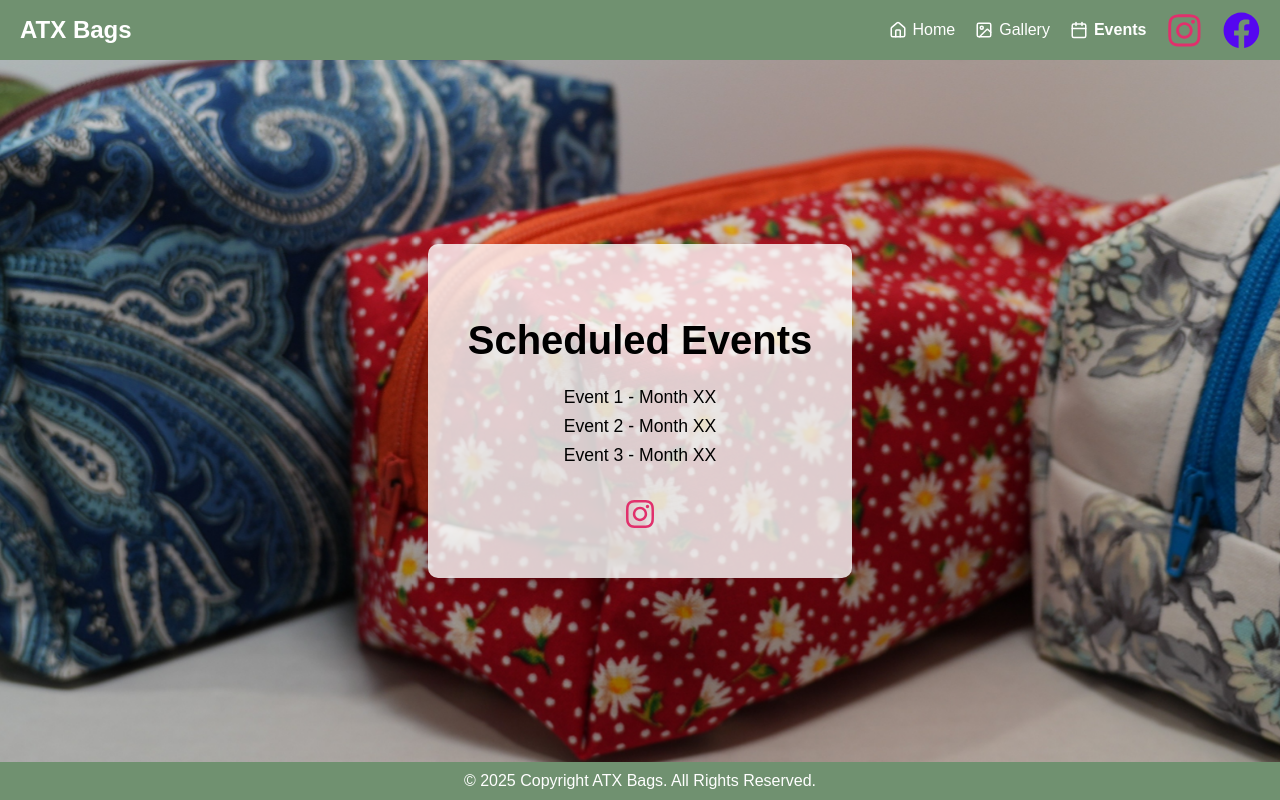
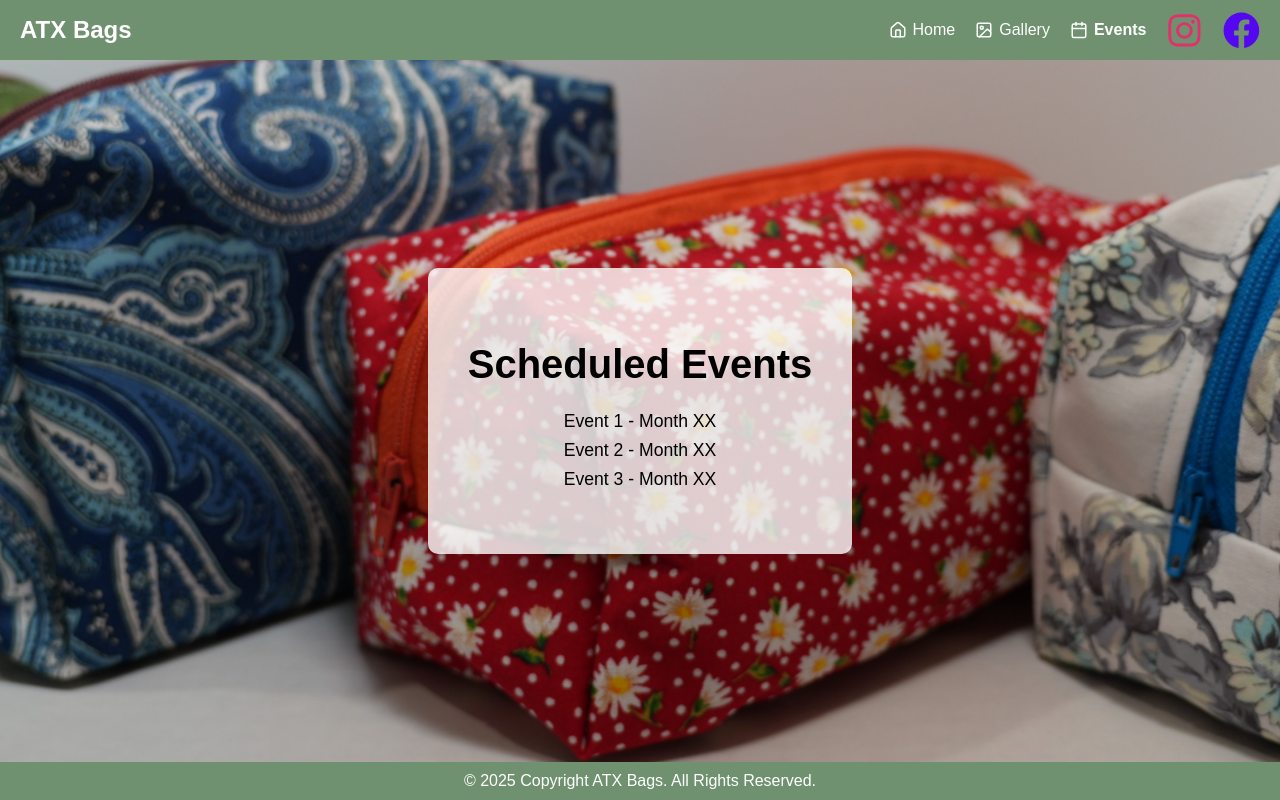
Before and after one commit to bgt1717/BagWebsite2, a React (Vite) app in the folder BagSite/: page /events in a window 1280 px wide. Built offline with nearby package versions, Linux system fonts and the light colour scheme.

Commit message:
hero update

```diff
--- a/BagSite/src/pages/Events.jsx
+++ b/BagSite/src/pages/Events.jsx
@@ -15,18 +15,6 @@ export default function Events() {
             <li>Event 2 - Month XX</li>
             <li>Event 3 - Month XX</li>
           </ul>
-
-          {/* Social icons */}
-          <div className="social-link">
-            <a
-              href="https://www.instagram.com/yane_crafts/?igsh=ZmRkeHcyZXBmOXZ5#"
-              target="_blank"
-              rel="noopener noreferrer"
-              style={{ color: "#E1306C" }}
-            >
-              <FaInstagram />
-            </a>
-          </div>
         </div>
       </main>
       <Footer />
--- a/BagSite/src/pages/Home.jsx
+++ b/BagSite/src/pages/Home.jsx
@@ -12,7 +12,8 @@ export default function Home() {
         <div className="overlay">
           <h2>Handmade bags in Austin Texas</h2>
           <p> We craft unique textured bags for everyday use and thoughtful gifts. </p>
-          <p> Please message us on Instagram or Facebook bag if you would like to purchase. Please message with the bag number in Gallery. </p>
+          <p> Please message us on Instagram or Facebook to purchase.</p>
+          <p> Please include bag number in Gallery. </p>
           <div className="hero-buttons">
             <Link to="/gallery">
               <button>Gallery</button>
```
